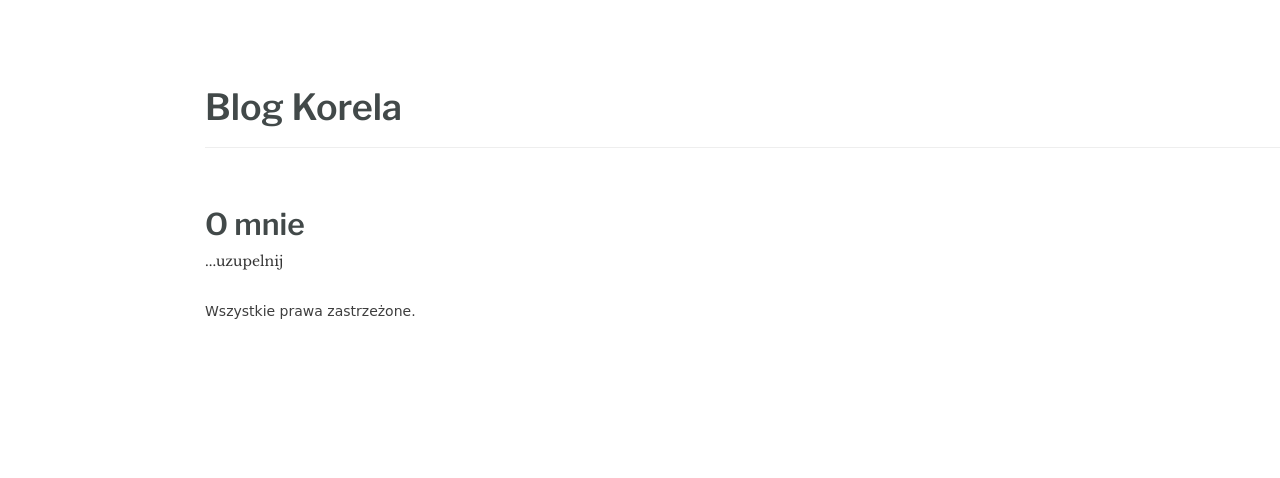
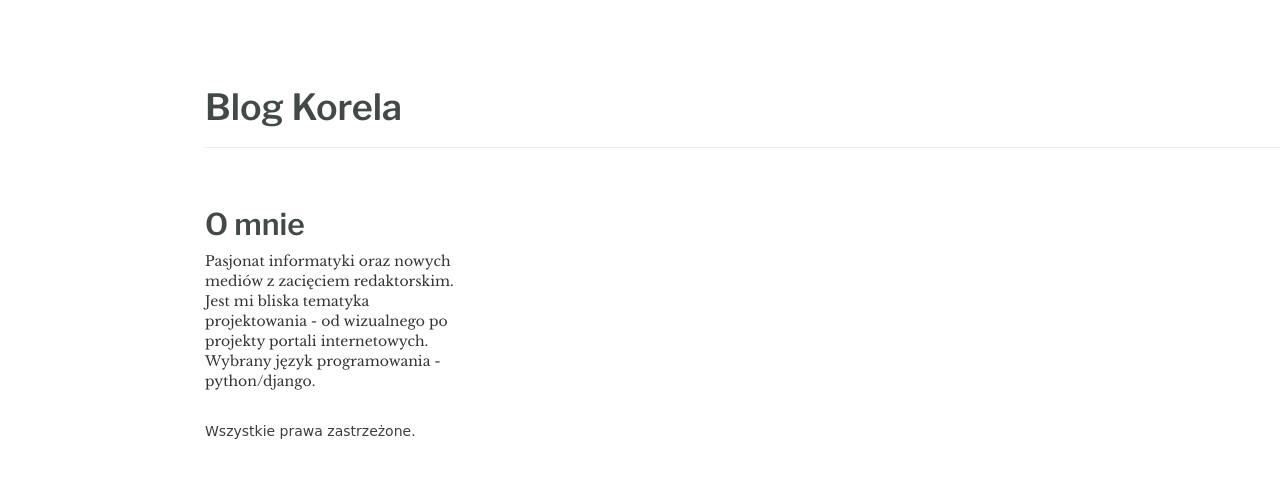
Before and after one commit to Korneliusz93/my-first-blog, a Django app: template blog/templates/blog/base.html in a window 1280 px wide; the page is wider, and only the part inside the window is pictured. Shown: the top 478 px of that part. Run offline with Django 3.2, Linux system fonts and the light colour scheme; the template is opened without the code that fills it, so the values that code supplies are empty; some libraries are stand-ins or nearby versions.

Commit message:
Changed section About in base dot html

```diff
--- a/blog/templates/blog/base.html
+++ b/blog/templates/blog/base.html
@@ -14,7 +14,7 @@
         </div>
         <div class = "bio">
         <h2>O mnie</h2>
-        <p>...uzupelnij</p>
+        <p>Pasjonat informatyki oraz nowych mediów z zacięciem redaktorskim. Jest mi bliska tematyka projektowania - od wizualnego po projekty portali internetowych. Wybrany język programowania - python/django. </p>
         </div>
         <div class = "post">
             {% block content %}
```
